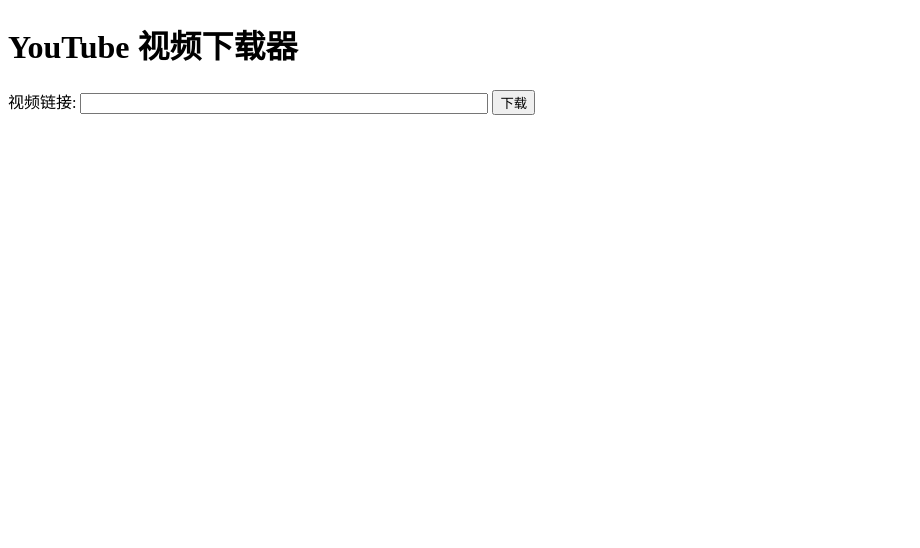
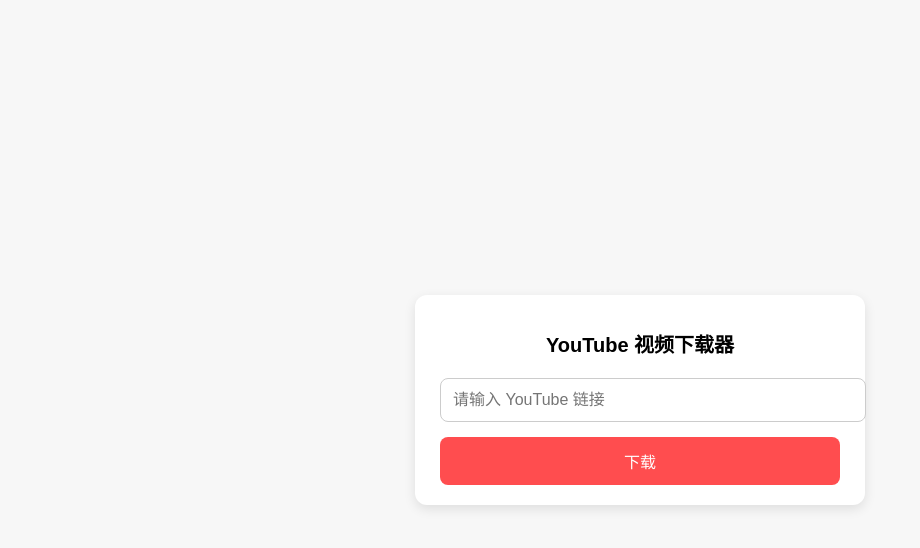
Before and after one commit to caizp32/youtube-download, a plain HTML site: page templates/index.html in a window 1280 px wide. Shown: the whole page, without its empty margins (0-920 px from the left). Drawn offline with Linux system fonts and the light colour scheme.

Commit message:
Update index.html

```diff
--- a/templates/index.html
+++ b/templates/index.html
@@ -1,14 +1,63 @@
 <!DOCTYPE html>
-<html>
+<html lang="zh">
 <head>
+    <meta charset="UTF-8">
+    <meta name="viewport" content="width=device-width, initial-scale=1.0">
     <title>YouTube Downloader</title>
+    <style>
+        body {
+            font-family: Arial, sans-serif;
+            display: flex;
+            justify-content: center;
+            align-items: center;
+            min-height: 100vh;
+            margin: 0;
+            background: #f7f7f7;
+        }
+        .container {
+            background: #fff;
+            padding: 20px 25px;
+            border-radius: 12px;
+            box-shadow: 0 4px 12px rgba(0,0,0,0.1);
+            text-align: center;
+            width: 90%;
+            max-width: 400px;
+        }
+        h1 {
+            font-size: 20px;
+            margin-bottom: 20px;
+        }
+        input[type="text"] {
+            width: 100%;
+            padding: 12px;
+            font-size: 16px;
+            border: 1px solid #ccc;
+            border-radius: 8px;
+            margin-bottom: 15px;
+        }
+        button {
+            width: 100%;
+            padding: 12px;
+            font-size: 16px;
+            background: #ff4d4f;
+            color: #fff;
+            border: none;
+            border-radius: 8px;
+            cursor: pointer;
+        }
+        button:hover {
+            background: #e63e3f;
+        }
+    </style>
 </head>
 <body>
-    <h1>YouTube 视频下载器</h1>
-    <form action="/download" method="post">
-        <label>视频链接:</label>
-        <input type="text" name="url" required style="width:400px;">
-        <button type="submit">下载</button>
-    </form>
+    <div class="container">
+        <h1>YouTube 视频下载器</h1>
+        <form action="/download" method="post">
+            <label for="url" style="display:none;">视频链接:</label>
+            <input type="text" name="url" id="url" placeholder="请输入 YouTube 链接" required>
+            <button type="submit">下载</button>
+        </form>
+    </div>
 </body>
 </html>
```
